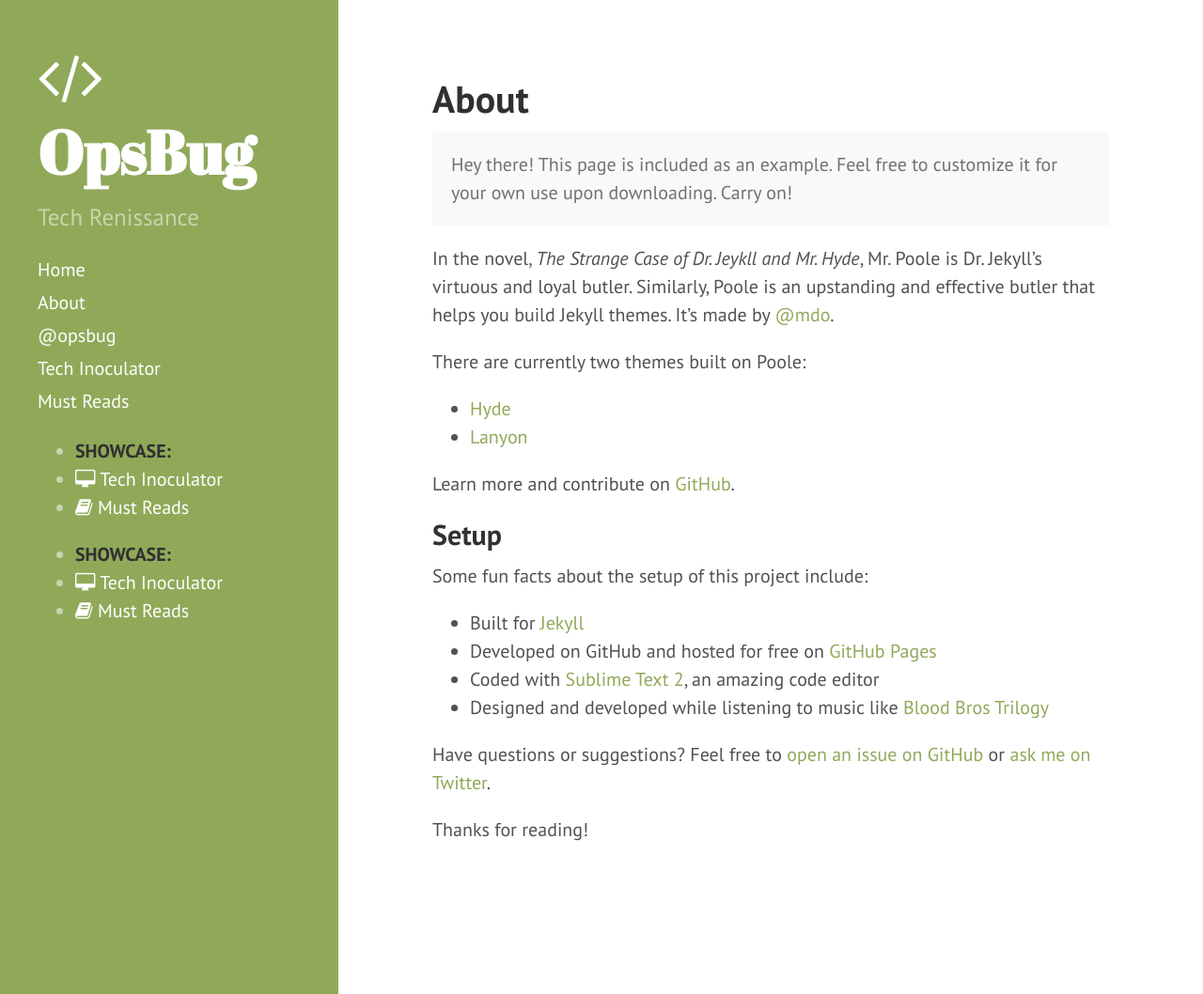
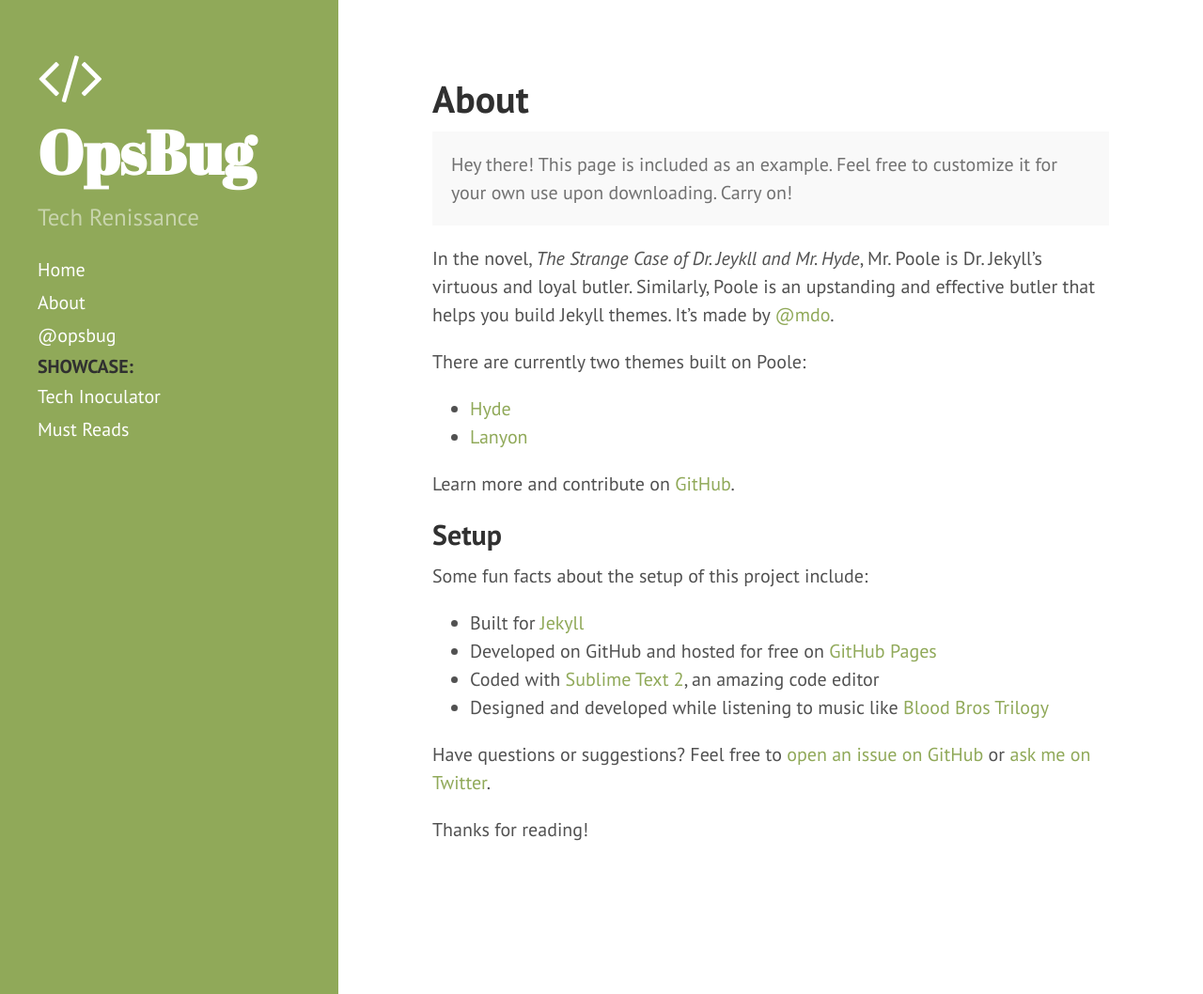
Before and after one commit to claraleung/claraleung.github.io, a Jekyll site: the page built from about.md, in a window 1280 px wide and 1058 px high. Shown: the whole window at 94% size. Built offline with Jekyll 4.4.1, drawn with Linux system fonts in a browser that asks for light colours; nearby versions of some CDN libraries; Markdown is read by kramdown in place of the engine named in the settings.

Commit message:
New theme

```diff
--- a/_includes/sidebar.html
+++ b/_includes/sidebar.html
@@ -15,22 +15,11 @@
       <a class="sidebar-nav-item{% if page.url == site.baseurl %} active{% endif %}" href="{{ site.baseurl }}">Home</a>
       <a class="sidebar-nav-item" href="{{ site.github.repo }}">About</a>
       <a class="sidebar-nav-item" href="{{ site.github.repo }}">@opsbug</a>
+      <strong> SHOWCASE:</strong>
       <a class="sidebar-nav-item" href="{{ site.github.repo }}">Tech Inoculator</a>
       <a class="sidebar-nav-item" href="{{ site.github.repo }}">Must Reads</a>
     </nav>
 
-<ul>
-  <li> <strong> SHOWCASE:</strong> </li>
-  <li><a href="http://increasingprobability.com/" target="_blank"><i class="fa fa-desktop"></i> Tech Inoculator</a></li>
-  <li><a href="http://opsbug.com/books.html"><i class="fa fa-book"></i> Must Reads</a></li>
-</ul>
-
-<ul>
-  <li> <strong> SHOWCASE:</strong> </li>
-  <li><a href="http://increasingprobability.com/" target="_blank"><i class="fa fa-desktop"></i> Tech Inoculator</a></li>
-  <li><a href="http://opsbug.com/books.html"><i class="fa fa-book"></i> Must Reads</a></li>
-</ul>
-
   </div>
   </div>
 </div>
```
